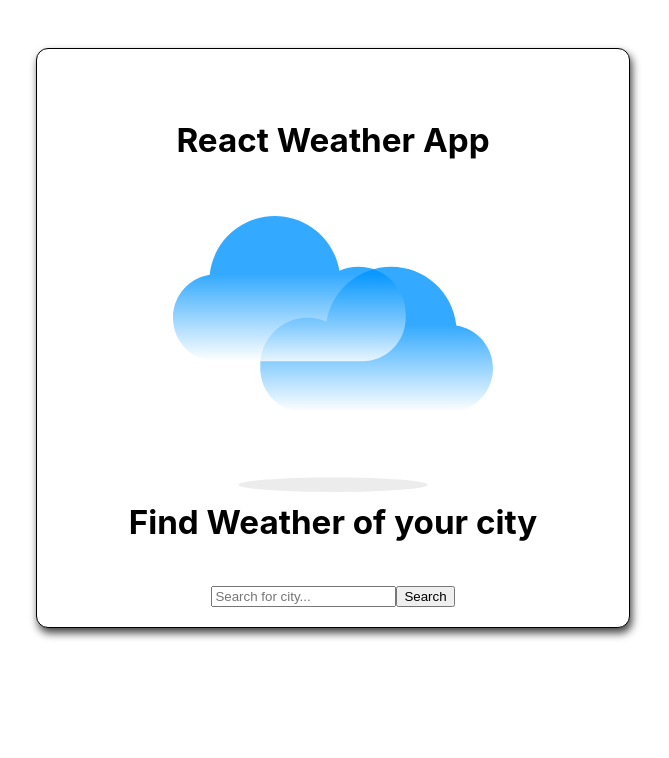
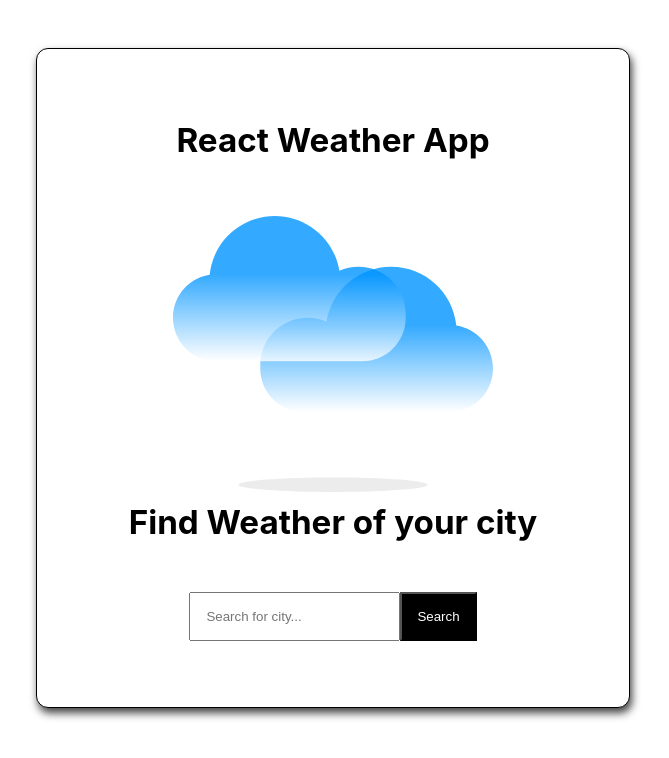
Before and after one commit to kemalkujovic/react-weather-app, a React (Create React App) app: page / in a window 1280 px wide. Shown: the top 758 px of the page, without its empty margins (307-976 px from the left). Built offline with nearby package versions, Linux system fonts and the light colour scheme.

Commit message:
stylingCityComponent

```diff
--- a/src/components/Weather/CityComponent.js/City.js
+++ b/src/components/Weather/CityComponent.js/City.js
@@ -10,14 +10,15 @@ const City = (props) => {
         <img src={logo} className={classes.logo} />
         <h5 className={classes["search-name"]}>Find Weather of your city</h5>
       </div>
-      <form>
+      <form className={classes.form}>
         <input
+          className={classes.input}
           type="text"
           id="city"
           name="city"
           placeholder="Search for city..."
         />
-        <button>Search</button>
+        <button className={classes.button}>Search</button>
       </form>
     </Card>
   );
--- a/src/components/Weather/CityComponent.js/City.module.css
+++ b/src/components/Weather/CityComponent.js/City.module.css
@@ -3,8 +3,18 @@
 }
 
 .search-name {
-  margin: 0px 0px 20px 0px;
+  margin: 0px 0px 40px 0px;
 }
 
 .input {
+  padding: 15px;
 }
+.button {
+  padding: 15px;
+  background-color: black;
+  color: white;
+}
+
+.form {
+  margin-bottom: 50px;
+}
```
